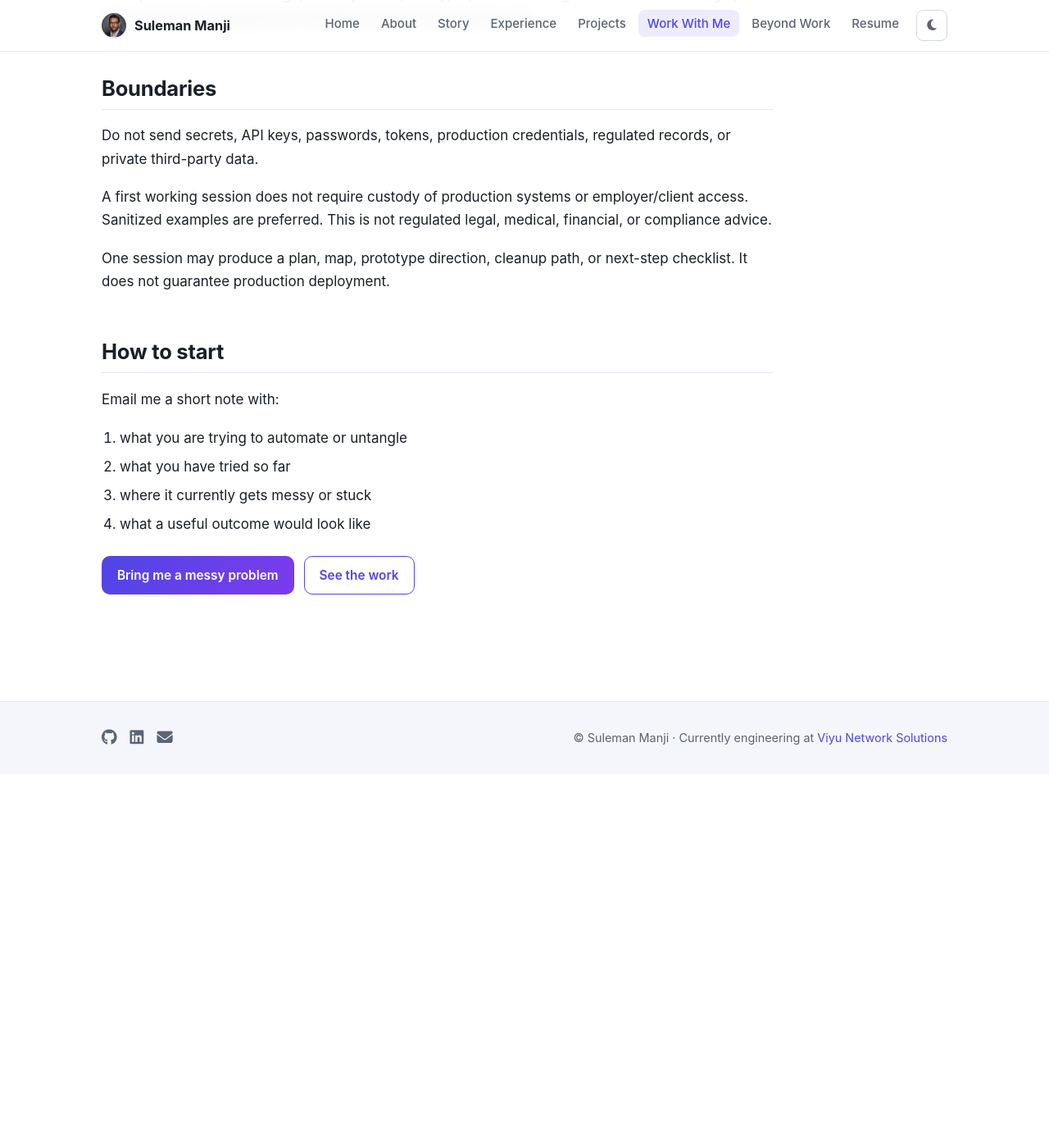
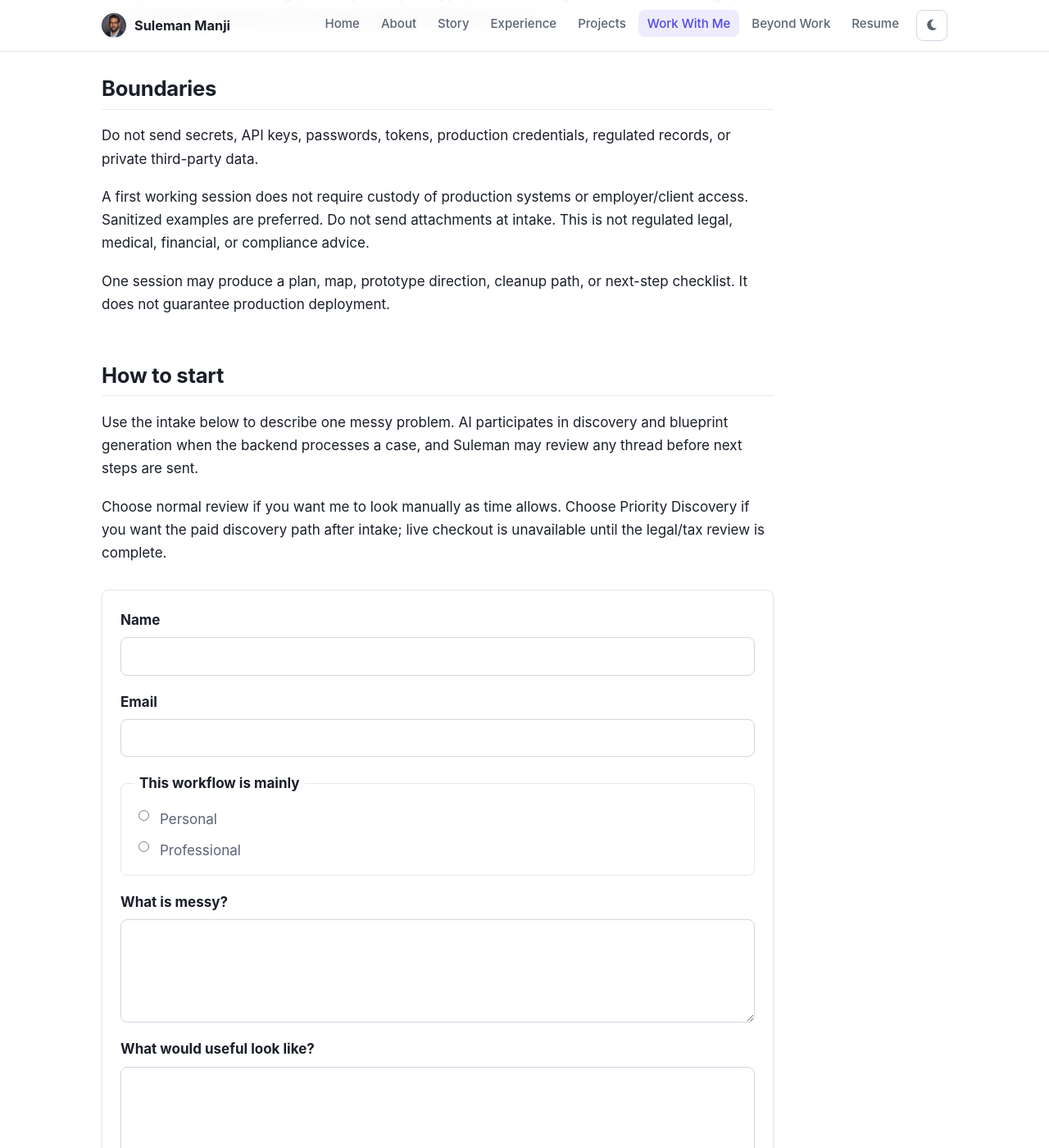
Before and after one commit to ssmanji89/sulemanji-port, a Jekyll site: the page built from work-with-me.md, in a window 1280 px wide and 1400 px high, scrolled down 2184 px. Shown: the whole window at 82% size. Built offline with Jekyll 4.4.1, drawn with Linux system fonts in a browser that asks for light colours; before the commit the page ends 3128 px from its top, so only the background shows below that; some of the changed text lies outside the part shown.

Commit message:
feat: add native Work With Me intake
Co-Authored-By: Codex Opus 4.6 <noreply@anthropic.com>

```diff
--- a/_layouts/default.html
+++ b/_layouts/default.html
@@ -76,6 +76,9 @@
     </footer>
 
     <script src="{{ "/assets/js/theme-toggle.js" | relative_url }}"></script>
+    {% if page.work_with_me_form %}
+    <script src="{{ "/assets/js/work-with-me.js" | relative_url }}"></script>
+    {% endif %}
     <script>
       (function () {
         var t = document.querySelector('.nav-toggle'), l = document.getElementById('nav-links');
--- a/assets/css/style.scss
+++ b/assets/css/style.scss
@@ -158,6 +158,120 @@ hr { border: 0; border-top: 1px solid var(--border); margin: 2.5em 0; }
 .metric-detail { font-size: .85rem; color: var(--text-muted); margin-top: .3em; }
 .philosophy-image { display: none; }
 
+/* ---------- Work With Me intake ---------- */
+.intake-form {
+  display: grid;
+  gap: 18px;
+  margin: 1.8em 0 2.2em;
+  padding: 22px;
+  background: var(--surface);
+  border: 1px solid var(--border);
+  border-radius: 8px;
+  box-shadow: var(--shadow);
+}
+
+.intake-form fieldset {
+  display: grid;
+  gap: 10px;
+  min-width: 0;
+  margin: 0;
+  padding: 16px;
+  border: 1px solid var(--border);
+  border-radius: 8px;
+}
+
+.intake-form legend {
+  padding: 0 6px;
+  color: var(--text);
+  font-weight: 650;
+}
+
+.form-field {
+  display: grid;
+  gap: 7px;
+  color: var(--text);
+  font-weight: 650;
+}
+
+.form-field input,
+.form-field textarea,
+.intake-form input[type="text"],
+.intake-form input[type="email"],
+.intake-form textarea {
+  width: 100%;
+  min-height: 44px;
+  padding: 10px 12px;
+  color: var(--text);
+  background: var(--bg);
+  border: 1px solid var(--border-strong);
+  border-radius: 8px;
+  font: inherit;
+  line-height: 1.45;
+}
+
+.form-field textarea {
+  min-height: 126px;
+  resize: vertical;
+}
+
+.intake-form input:focus-visible,
+.intake-form textarea:focus-visible,
+.priority-actions button:focus-visible {
+  outline: 3px solid var(--accent-soft);
+  outline-offset: 2px;
+  border-color: var(--accent);
+}
+
+.intake-form label:not(.form-field) {
+  display: flex;
+  align-items: flex-start;
+  gap: 10px;
+  color: var(--text-muted);
+}
+
+.path-choice {
+  grid-template-columns: repeat(2, minmax(0, 1fr));
+}
+
+.path-choice legend {
+  grid-column: 1 / -1;
+}
+
+.path-choice label {
+  min-height: 52px;
+  padding: 12px;
+  background: var(--surface-2);
+  border: 1px solid var(--border);
+  border-radius: 8px;
+}
+
+.field-error {
+  color: #b42318;
+  font-size: .9rem;
+  font-weight: 600;
+}
+
+.form-status {
+  min-height: 1.6em;
+  margin: 0;
+  color: var(--text-muted);
+  font-size: .95rem;
+}
+
+.honeypot {
+  position: absolute;
+  left: -10000px;
+  width: 1px;
+  height: 1px;
+  overflow: hidden;
+}
+
+.priority-actions {
+  display: grid;
+  gap: 12px;
+  margin: 1.5em 0;
+}
+
 /* ---------- Footer ---------- */
 .site-footer { border-top: 1px solid var(--border); background: var(--bg-alt); margin-top: 40px; }
 .site-footer .container { padding-top: 28px; padding-bottom: 28px; display: flex; flex-wrap: wrap; gap: 14px; align-items: center; justify-content: space-between; }
@@ -190,4 +304,6 @@ hr { border: 0; border-top: 1px solid var(--border); margin: 2.5em 0; }
   .hero-inner { grid-template-columns: 1fr; gap: 24px; }
   .hero-avatar { width: 120px; height: 120px; order: -1; }
   .hero { padding: 36px 0 30px; }
+  .intake-form { padding: 18px; }
+  .path-choice { grid-template-columns: 1fr; }
 }
--- /dev/null
+++ b/assets/js/work-with-me.js
@@ -0,0 +1,84 @@
+(function () {
+  function splitLinks(value) {
+    return String(value || "")
+      .split(/\r?\n/)
+      .map(function (line) { return line.trim(); })
+      .filter(Boolean);
+  }
+
+  function serializeIntake(formData) {
+    return {
+      name: String(formData.get("name") || "").trim(),
+      email: String(formData.get("email") || "").trim(),
+      contextType: String(formData.get("contextType") || ""),
+      problem: String(formData.get("problem") || "").trim(),
+      desiredOutcome: String(formData.get("desiredOutcome") || "").trim(),
+      priorAttempts: String(formData.get("priorAttempts") || "").trim(),
+      sanitizedLinks: splitLinks(formData.get("sanitizedLinks")),
+      path: String(formData.get("path") || ""),
+      termsAccepted: formData.get("termsAccepted") === "on",
+      website: String(formData.get("website") || ""),
+      turnstileToken: String(formData.get("turnstileToken") || "")
+    };
+  }
+
+  function caseTokenFromLocation() {
+    return new URLSearchParams(window.location.search).get("case") || "";
+  }
+
+  document.addEventListener("DOMContentLoaded", function () {
+    const form = document.getElementById("work-with-me-intake");
+    if (form) {
+      form.addEventListener("submit", async (event) => {
+        event.preventDefault();
+        const submit = form.querySelector('[type="submit"]');
+        const status = document.getElementById("intake-status");
+        submit.disabled = true; status.textContent = "Submitting...";
+        try {
+          const response = await fetch(form.dataset.endpoint, {
+            method: "POST", headers: { "content-type": "application/json" },
+            body: JSON.stringify(serializeIntake(new FormData(form)))
+          });
+          const result = await response.json();
+          if (!response.ok) throw new Error(result.error || "submission_failed");
+          window.location.assign(result.next === 'checkout' ? `/work-with-me/priority?case=${encodeURIComponent(result.caseToken)}` : `/work-with-me/thanks?case=${encodeURIComponent(result.caseToken)}`);
+        } catch (_) { status.textContent = "Submission failed. Your text remains here; try again or email ssmanji89@gmail.com."; }
+        finally { submit.disabled = false; }
+      });
+    }
+
+    const checkout = document.getElementById("priority-checkout");
+    if (!checkout) return;
+
+    const status = document.getElementById("priority-status");
+    checkout.addEventListener("click", async function () {
+      const caseToken = caseTokenFromLocation();
+      if (!caseToken) {
+        status.textContent = "Open this page from a submitted Priority Discovery intake.";
+        return;
+      }
+      if (checkout.dataset.checkoutReady !== "true") {
+        status.textContent = "Deposit checkout is unavailable until legal/tax review is recorded.";
+        return;
+      }
+
+      checkout.disabled = true;
+      status.textContent = "Preparing checkout...";
+      try {
+        const response = await fetch(`${checkout.dataset.endpointBase}/${encodeURIComponent(caseToken)}/deposit-checkout`, {
+          method: "POST",
+          headers: { "content-type": "application/json" }
+        });
+        const result = await response.json();
+        if (!response.ok) throw new Error(result.error || "checkout_failed");
+        window.location.assign(result.checkoutUrl);
+      } catch (_) {
+        status.textContent = "Checkout could not start. Try again later or email ssmanji89@gmail.com.";
+      } finally {
+        checkout.disabled = false;
+      }
+    });
+  });
+
+  window.serializeIntake = serializeIntake;
+})();
--- a/work-with-me.md
+++ b/work-with-me.md
@@ -3,12 +3,13 @@ layout: default
 title: Work With Me
 description: Practical working sessions for people trying to automate messy workflows, rescue stuck AI-assisted projects, or turn rough automation ideas into safer next steps.
 permalink: /work-with-me
+work_with_me_form: true
 hero_eyebrow: Work With Me
 hero_title: Practical help for messy automation work.
 hero_lede: "Bring me a workflow, repo, AI-assisted process, operations problem, or rough automation idea that feels hard to untangle. We will turn it into a clearer map, safer next step, or build path."
 hero_ctas:
   - label: Bring me a messy problem
-    url: mailto:ssmanji89@gmail.com?subject=Work%20With%20Me
+    url: "#work-with-me-intake"
     style: btn-primary
   - label: See the work
     url: /projects
@@ -78,20 +79,34 @@ If the problem is small enough, we may fix or prototype part of it during the se
 
 Do not send secrets, API keys, passwords, tokens, production credentials, regulated records, or private third-party data.
 
-A first working session does not require custody of production systems or employer/client access. Sanitized examples are preferred. This is not regulated legal, medical, financial, or compliance advice.
+A first working session does not require custody of production systems or employer/client access. Sanitized examples are preferred. Do not send attachments at intake. This is not regulated legal, medical, financial, or compliance advice.
 
 One session may produce a plan, map, prototype direction, cleanup path, or next-step checklist. It does not guarantee production deployment.
 
 ## How to start
 
-Email me a short note with:
+Use the intake below to describe one messy problem. AI participates in discovery and blueprint generation when the backend processes a case, and Suleman may review any thread before next steps are sent.
 
-1. what you are trying to automate or untangle
-2. what you have tried so far
-3. where it currently gets messy or stuck
-4. what a useful outcome would look like
+Choose normal review if you want me to look manually as time allows. Choose Priority Discovery if you want the paid discovery path after intake; live checkout is unavailable until the legal/tax review is complete.
 
-<div class="cta-buttons">
-  <a href="mailto:ssmanji89@gmail.com?subject=Work%20With%20Me" class="btn btn-primary">Bring me a messy problem</a>
-  <a href="/projects" class="btn btn-outline">See the work</a>
-</div>
+<form id="work-with-me-intake" class="intake-form" data-endpoint="https://api.sulemanji.com/v1/intakes">
+  <label class="form-field">Name <input name="name" required minlength="2" maxlength="120" autocomplete="name"></label>
+  <label class="form-field">Email <input name="email" type="email" required maxlength="254" autocomplete="email"></label>
+  <fieldset><legend>This workflow is mainly</legend>
+    <label><input type="radio" name="contextType" value="personal" required> Personal</label>
+    <label><input type="radio" name="contextType" value="professional" required> Professional</label>
+  </fieldset>
+  <label class="form-field">What is messy? <textarea name="problem" required minlength="40" maxlength="6000"></textarea></label>
+  <label class="form-field">What would useful look like? <textarea name="desiredOutcome" required minlength="20" maxlength="3000"></textarea></label>
+  <label class="form-field">What have you tried? <textarea name="priorAttempts" maxlength="3000"></textarea></label>
+  <label class="form-field">Sanitized links, one per line <textarea name="sanitizedLinks" maxlength="2000"></textarea></label>
+  <fieldset class="path-choice"><legend>Review path</legend>
+    <label><input type="radio" name="path" value="normal" required> Normal review queue</label>
+    <label><input type="radio" name="path" value="priority" required> Priority Discovery deposit</label>
+  </fieldset>
+  <label><input type="checkbox" name="termsAccepted" required> I accept the <a href="/work-with-me/terms">service terms</a> and <a href="/privacy">privacy notice</a>.</label>
+  <input name="website" class="honeypot" tabindex="-1" autocomplete="off" aria-hidden="true">
+  <input name="turnstileToken" type="hidden">
+  <p id="intake-status" class="form-status" role="status" aria-live="polite"></p>
+  <button class="btn btn-primary" type="submit">Submit problem</button>
+</form>
```
Also changed, not shown: privacy.md (added, +40 -0 lines), scripts/verify_work_with_me.py (+148 -10 lines), work-with-me-priority.md (added, +39 -0 lines), work-with-me-terms.md (added, +49 -0 lines), work-with-me-thanks.md (added, +18 -0 lines).
